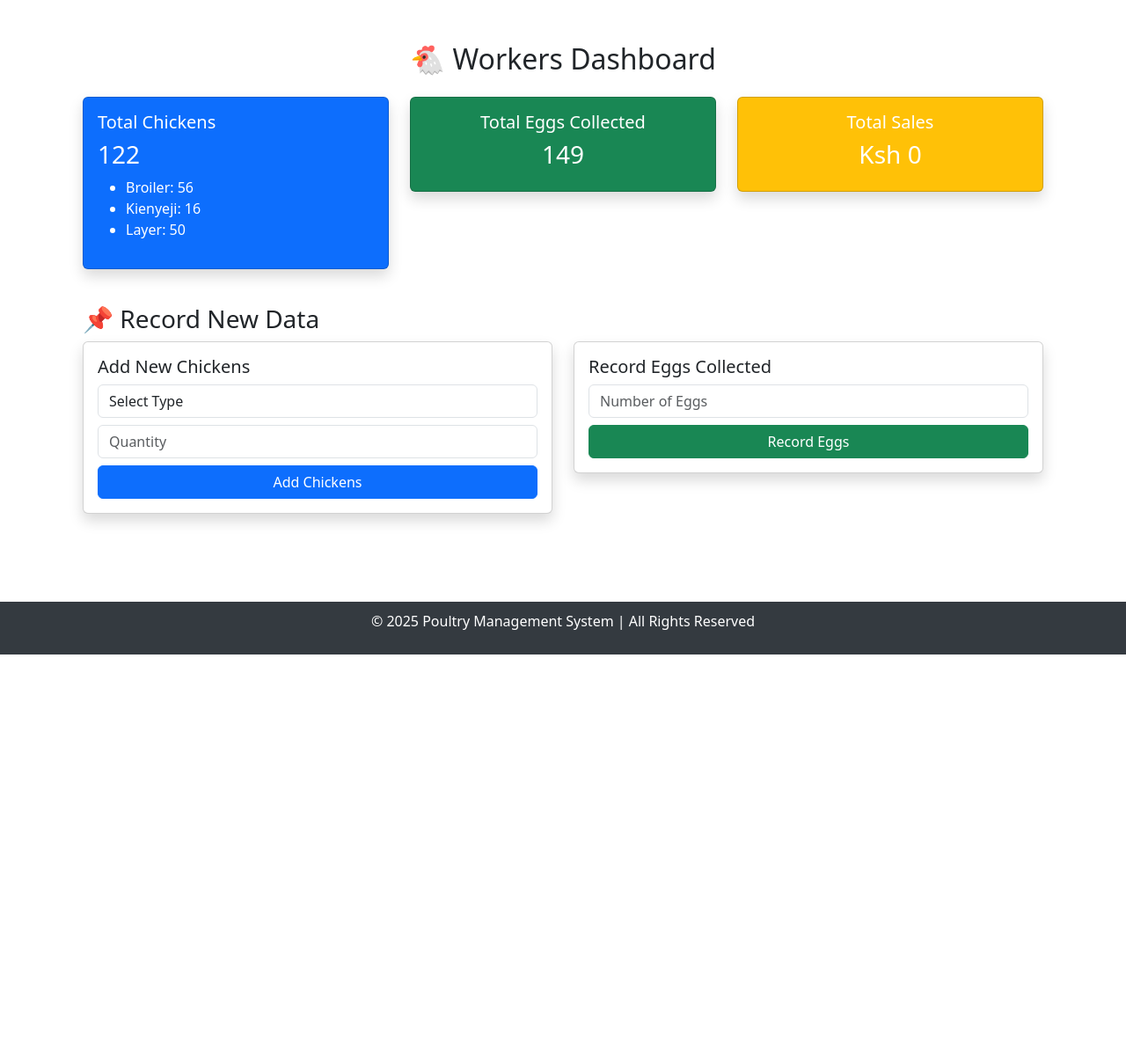
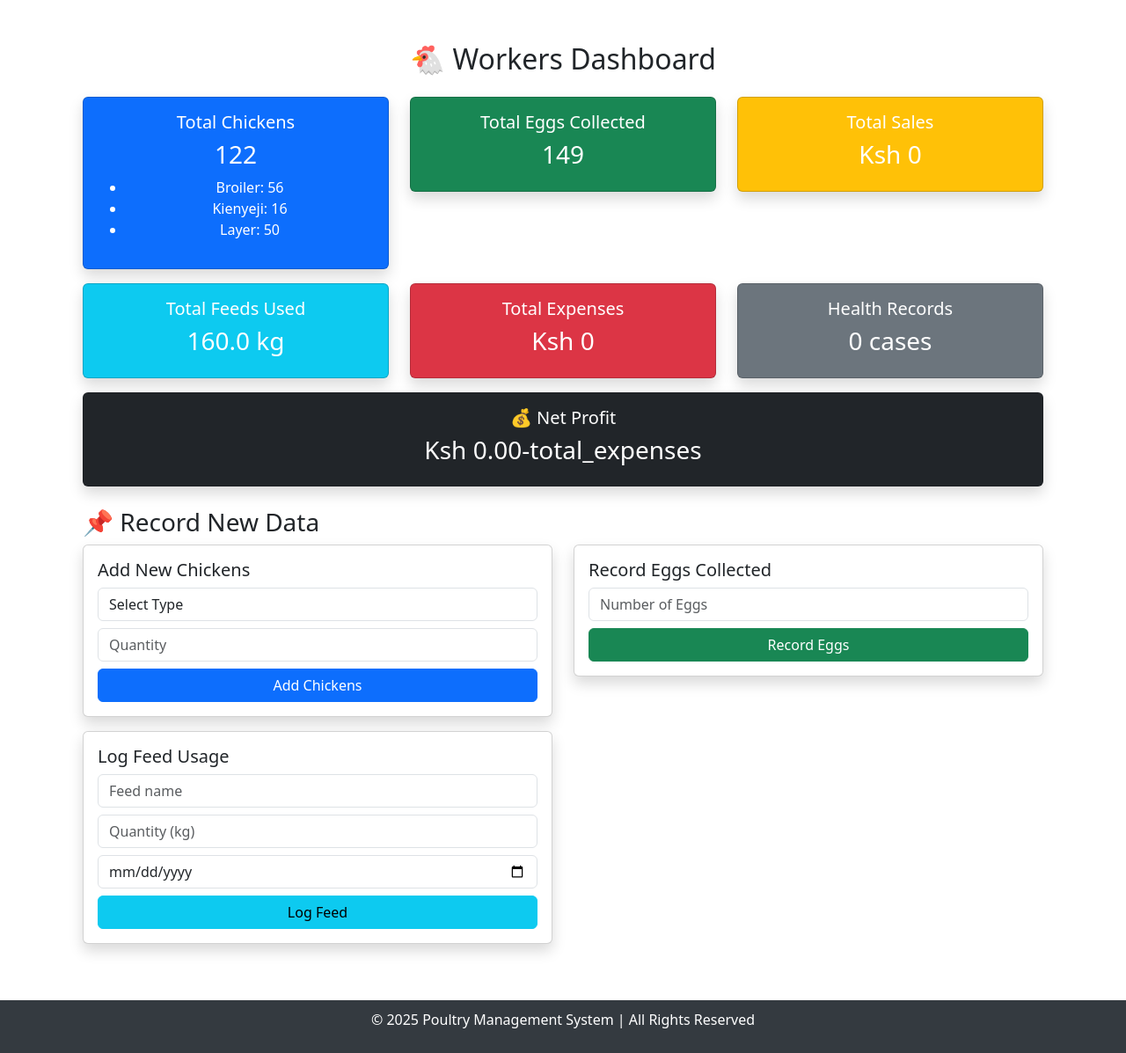
Before and after one commit to vincentiano23/poultryMgntSys, a Django app: page /dashboard/ in a window 1280 px wide. Shown: the part 56-1253 px from the top of the page at 88% size. Before the commit the page ends 800 px from the top, so only its background shows below. Run offline with Django 5.2, Linux system fonts and the light colour scheme; a user stored in the database is signed in; data comes from the database, SQL or seed files in the repository; both versions use the stored data as it was after the commit; data that the repository does not hold is empty.

Commit message:
Fixed issue where total feeds used displayed zero; updated database query to sum feed usage correctly and ensured form submissions are processed properly.

```diff
--- a/poultry/models.py
+++ b/poultry/models.py
@@ -27,9 +27,9 @@
 
 # Feed Inventory
 class Feed(models.Model):
-    name = models.CharField(max_length=100)
+    name = models.CharField(max_length=100, null=True, blank=True)
     quantity_kg = models.FloatField()
-    date_purchased = models.DateField()
+    date_purchased = models.DateField(null=True, blank=True)
 
     def __str__(self):
         return f"{self.name} - {self.quantity_kg}kg"
--- a/poultry/templates/poultry/dashboard.html
+++ b/poultry/templates/poultry/dashboard.html
@@ -8,10 +8,10 @@
     <div class="row">
         <div class="col-lg-4 col-md-6 mb-3">
             <div class="card bg-primary text-white shadow">
-                <div class="card-body">
+                <div class="card-body text-center">
                     <h5 class="card-title">Total Chickens</h5>
                     <h3>{{ total_chickens }}</h3>
-                    <ul>
+                    <ul class="text-left">
                         {% for chicken in chicken_types %}
                             <li>{{ chicken.category }}: {{ chicken.total }}</li>
                         {% endfor %}
@@ -19,6 +19,7 @@
                 </div>
             </div>
         </div>
+
         <div class="col-lg-4 col-md-6 mb-3">
             <div class="card bg-success text-white shadow">
                 <div class="card-body text-center">
@@ -27,11 +28,54 @@
                 </div>
             </div>
         </div>
+
         <div class="col-lg-4 col-md-12 mb-3">
             <div class="card bg-warning text-white shadow">
                 <div class="card-body text-center">
                     <h5 class="card-title">Total Sales</h5>
                     <h3>Ksh {{ total_sales|default:"0" }}</h3>
+                </div>
+            </div>
+        </div>
+    </div>
+
+    <!-- Additional Summary Section -->
+    <div class="row">
+        <div class="col-lg-4 col-md-6 mb-3">
+            <div class="card bg-info text-white shadow">
+                <div class="card-body text-center">
+                    <h5 class="card-title">Total Feeds Used</h5>
+                    <h3>{{ total_feeds|default:"0" }} kg</h3>
+                </div>
+            </div>
+        </div>
+
+        <div class="col-lg-4 col-md-6 mb-3">
+            <div class="card bg-danger text-white shadow">
+                <div class="card-body text-center">
+                    <h5 class="card-title">Total Expenses</h5>
+                    <h3>Ksh {{ total_expenses|default:"0" }}</h3>
+                </div>
+            </div>
+        </div>
+
+        <div class="col-lg-4 col-md-12 mb-3">
+            <div class="card bg-secondary text-white shadow">
+                <div class="card-body text-center">
+                    <h5 class="card-title">Health Records</h5>
+                    <h3>{{ health_records|default:"0" }} cases</h3>
+                </div>
+            </div>
+        </div>
+    </div>
+
+    <!-- Profit Section -->
+    <div class="row">
+        <div class="col-lg-12">
+            <div class="card bg-dark text-white shadow">
+                <div class="card-body text-center">
+                    <h5 class="card-title">💰 Net Profit</h5>
+                    <h3>Ksh {{ total_sales|default:"0"|floatformat:2|add:"-total_expenses"|default:"0.00" }}</h3>
                 </div>
             </div>
         </div>
@@ -73,6 +117,44 @@
                 </div>
             </div>
         </div>
+
+        <!-- Record Feed Usage -->
+        <div class="col-md-6">
+            <div class="card shadow mb-3">
+                <div class="card-body">
+                    <h5 class="card-title">Log Feed Usage</h5>
+                    <form method="POST" action="{% url 'log_feed' %}">
+                        {% csrf_token %}
+                        <input type="text" name="name" class="form-control mb-2" placeholder="Feed name" required>
+                        <input type="number" name="quantity_kg" class="form-control mb-2" placeholder="Quantity (kg)" required>
+                        <input type="date" name="date_purchased" class="form-control mb-2" required>
+                        <button type="submit" class="btn btn-info w-100">Log Feed</button>
+                    </form>
+                </div>
+            </div>
+        </div>
+
+        <!-- Record Health Updates -->
+        {% comment %} <div class="col-md-6">
+            <div class="card shadow mb-3">
+                <div class="card-body">
+                    <h5 class="card-title">Update Health Records</h5>
+                    <form method="POST" action="{% url 'update_health' %}">
+                        {% csrf_token %}
+                        <select name="chicken_id" class="form-control mb-2" required>
+                            <option value="" disabled selected>Select Chicken</option>
+                            {% for chicken in chickens %}
+                                <option value="{{ chicken.id }}">{{ chicken.category }} - {{ chicken.quantity }}</option>
+                            {% endfor %}
+                        </select>
+                        <input type="text" name="disease" class="form-control mb-2" placeholder="Disease (if any)">
+                        <input type="text" name="medication" class="form-control mb-2" placeholder="Medication (if given)">
+                        <input type="date" name="date_treated" class="form-control mb-2" required>
+                        <button type="submit" class="btn btn-danger w-100">Update Health</button>
+                    </form>
+                </div>
+            </div>
+        </div> {% endcomment %}
     </div>
 </div>
 {% endblock %}
--- a/poultry/urls.py
+++ b/poultry/urls.py
@@ -1,4 +1,5 @@
 from django.urls import path
+from . import views
 from .views import dashboard, admin_dashboard, user_login, user_logout, register, manage_workers, delete_worker, manage_sales, add_chicken, add_eggs, view_eggs, view_chickens
 
 urlpatterns = [
@@ -14,4 +15,5 @@
     path('add_eggs/', add_eggs, name='add_eggs'),
     path('view_eggs/', view_eggs, name='view_eggs'),
     path('register/', register, name='register'),
+    path('log-feed/', views.log_feed, name='log_feed'),
 ]
--- a/poultry/views.py
+++ b/poultry/views.py
@@ -52,14 +52,16 @@
 @login_required
 def dashboard(request):
     chickens = Chicken.objects.values('category').annotate(total=models.Sum('quantity'))
-
+    total_sales = Sale.objects.aggregate(total=Sum(F('price') * F('quantity')))['total'] or 0
+    total_feeds = Feed.objects.aggregate(total=Sum('quantity_kg'))['total'] or 0
     context = {
         'total_chickens': sum(chicken['total'] for chicken in chickens),
-        'chicken_types': chickens,  # Holds total counts per category
+        'chicken_types': chickens,
         'total_eggs': Egg.objects.aggregate(total=models.Sum('quantity'))['total'] or 0,
+        'total_feeds': total_feeds,
+        'total_sales': total_sales,
     }
     return render(request, 'poultry/dashboard.html', context)
-
 
 def admin_dashboard(request):
     """Admin dashboard view"""
@@ -67,15 +69,10 @@
         messages.error(request, "Access Denied: You are not authorized to view this page.")
         return redirect('dashboard')
 
-    # Get total count of chickens grouped by category
     chickens = Chicken.objects.values('category').annotate(total=Sum('quantity'))
-
-    # Fetch specific counts for Broiler, Layer, and Kienyeji
     broiler_count = Chicken.objects.filter(category='Broiler').aggregate(total=Sum('quantity'))['total'] or 0
     layer_count = Chicken.objects.filter(category='Layer').aggregate(total=Sum('quantity'))['total'] or 0
     kienyeji_count = Chicken.objects.filter(category='Kienyeji').aggregate(total=Sum('quantity'))['total'] or 0
-
-    # Get total eggs and total sales
     total_eggs = Egg.objects.aggregate(total=Sum('quantity'))['total'] or 0
     total_sales = Sale.objects.aggregate(total=Sum(F('price') * F('quantity')))['total'] or 0
 
@@ -104,16 +101,13 @@
         if form.is_valid():
             category = form.cleaned_data.get('category')
             quantity = form.cleaned_data.get('quantity', 0)
-
             if quantity > 0:
                 Chicken.objects.create(category=category, quantity=quantity)
                 messages.success(request, f"{quantity} {category} chickens added successfully!")
                 return redirect('dashboard')
     else:
         form = BulkChickenForm()
-
     return render(request, 'poultry/add_chicken.html', {'form': form})
-
 
 def view_chickens(request):
     return render(request, 'poultry/view_chickens.html', {'chickens': Chicken.objects.all()})
@@ -129,6 +123,21 @@
     else:
         form = EggCollectionForm()
     return render(request, 'poultry/add_eggs.html', {'form': form})
+
+def log_feed(request):
+    if request.method == "POST":
+        name = request.POST.get('name')
+        quantity_kg = request.POST.get('quantity_kg')
+
+        Feed.objects.create(
+            name = name,
+            quantity_kg =quantity_kg,
+        )
+
+        messages.success(request, "Feed record added successfully!")
+        return redirect('log_feed')
+
+    return render(request, 'poultry/log_feed.html')
 
 def view_eggs(request):
     return render(request, 'poultry/view_eggs.html', {'eggs': Egg.objects.all().order_by('-collected_date')})
```
Also changed, not shown: poultry/forms.py (+21 -1 lines), poultry/templates/poultry/log_feed.html (added, +37 -0 lines), db.sqlite3, poultry/migrations/0001_initial.py, poultry/migrations/0002_alter_feed_date_purchased.py (added), poultry/migrations/0002_chicken_age_chicken_breed_chicken_health_status_and_more.py (deleted), poultry/migrations/0003_remove_chicken_breed.py (deleted), poultry/migrations/0004_remove_chicken_age_remove_chicken_health_status_and_more.py (deleted).
